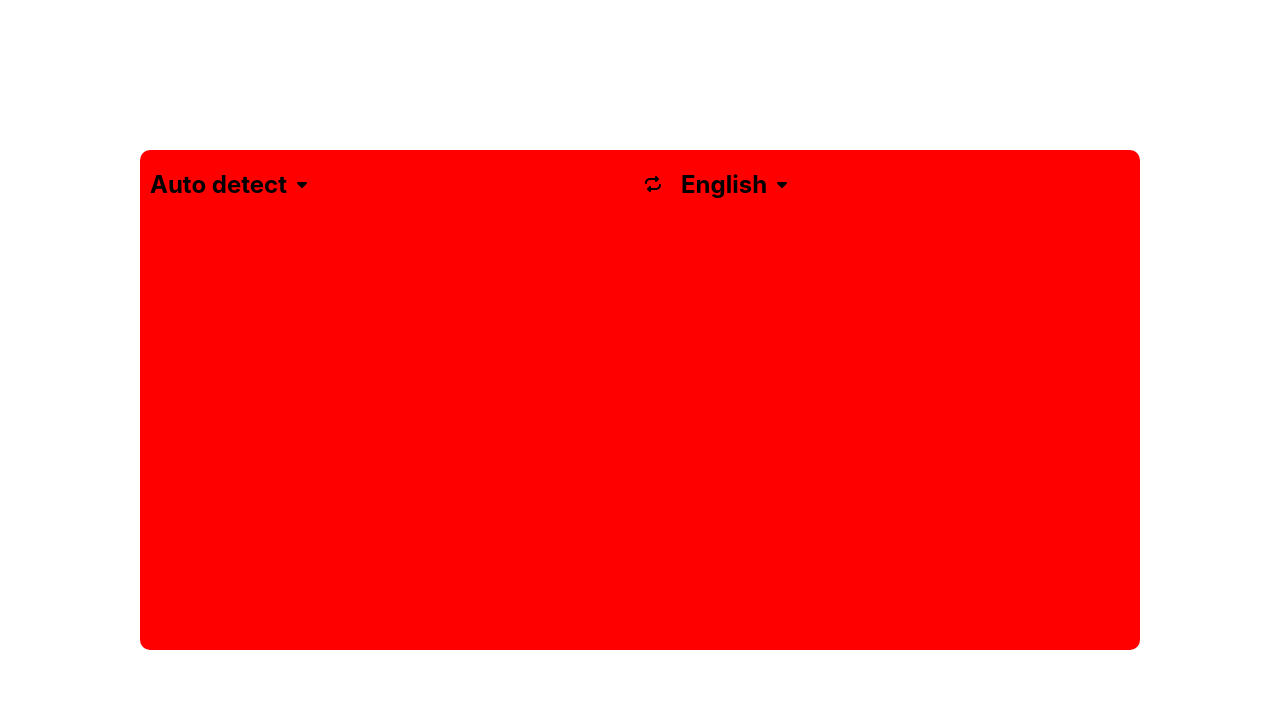
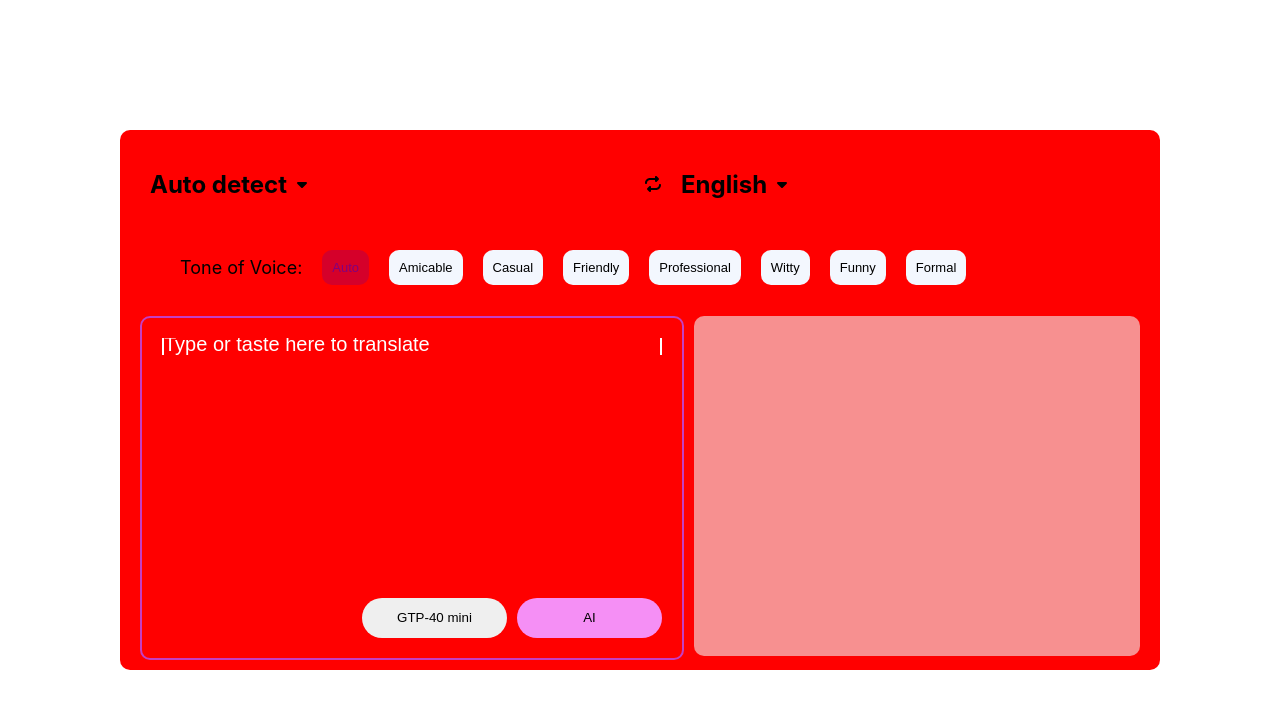
Before and after one commit to okolo157/ai-translator-pt, a React (Create React App) app: page / in a window 1280 px wide. Shown: the top 708 px of the page. Built offline with nearby package versions, Linux system fonts and the light colour scheme.

Commit message:
add translate boxes

```diff
--- a/src/components/TranslateComponent.js
+++ b/src/components/TranslateComponent.js
@@ -22,12 +22,13 @@ function TranslateComponent() {
           height: "500px",
           backgroundColor: "red",
           boxShadow: "'4px', '4px', '4px', '4px', 'rgba(0, 0, 0, 0.2)'",
+          padding: "20px",
         }}
       >
         <LanguageSelect />
-        {/* <VoiceTone />
+        <VoiceTone />
         <TranslateBox />
-        <Rating /> */}
+        {/* <Rating /> */}
       </div>
     </div>
   );
--- a/src/components/translator/TranslateBox.js
+++ b/src/components/translator/TranslateBox.js
@@ -1,9 +1,19 @@
-import React from 'react'
-
+import React from "react";
+import "../../styles/translate.css";
 function TranslateBox() {
   return (
-    <div>TranslateBox</div>
-  )
+    <div className="insider">
+      <div className="other">
+        <input placeholder="Type or taste here to translate" />
+        <div className="apart">
+          <button className="child">GTP-40 mini</button>
+          <button className="son">AI</button>
+        </div>
+      </div>
+
+      <div className="other2"></div>
+    </div>
+  );
 }
 
-export default TranslateBox
+export default TranslateBox;
--- /dev/null
+++ b/src/styles/translate.css
@@ -0,0 +1,51 @@
+input {
+  border: none;
+}
+
+.other {
+  border: 2px solid rgb(196, 63, 196);
+  padding: 20px;
+  border-radius: 10px;
+  flex: 50%;
+  height: 300px;
+  display: flex;
+  flex-direction: column;
+  justify-content: space-between;
+}
+
+.other2 {
+  background-color: rgb(247, 144, 144);
+  border: none;
+  padding: 20px;
+  border-radius: 10px;
+  flex: 50%;
+  height: 300px;
+  display: flex;
+  flex-direction: column;
+  justify-content: space-between;
+}
+
+::placeholder {
+  font-size: 20px;
+  background-color: red;
+  color: white;
+}
+
+.apart {
+  display: flex;
+  width: 300px;
+  height: 40px;
+  border: 5px;
+  border-radius: 3px;
+  gap: 10px;
+  margin-left: 200px;
+}
+
+.insider {
+  display: flex;
+  gap: 10px;
+}
+
+.son {
+  background-color: rgb(245, 143, 245);
+}
```
